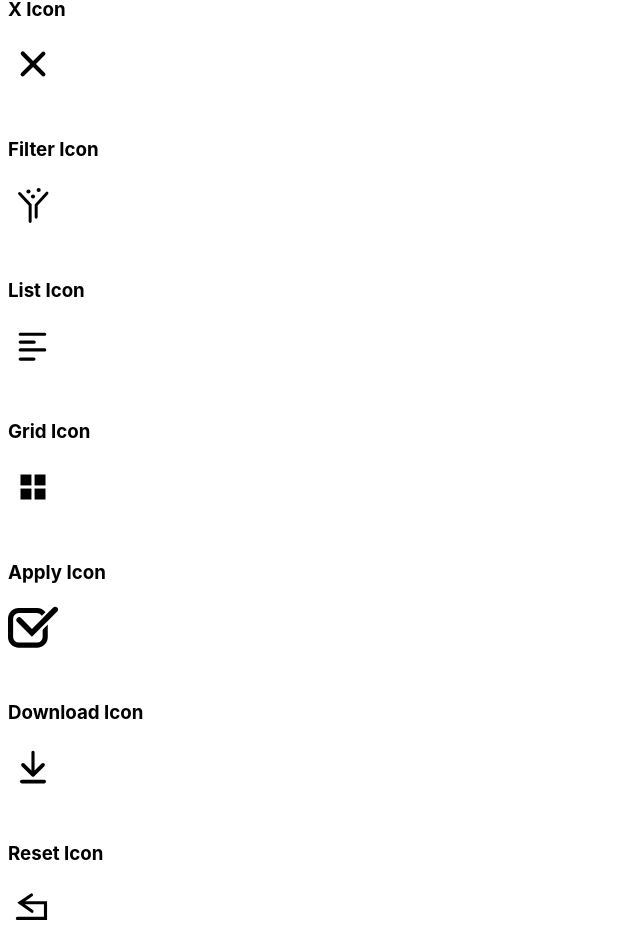
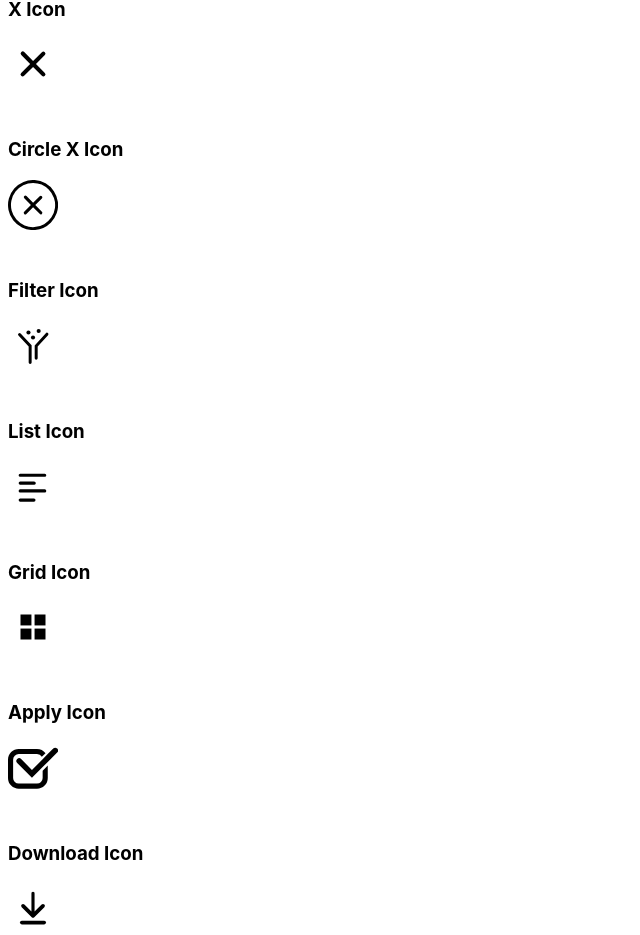
Before and after one commit to NYPL/dgx-svg-icons, a React app: page / in a window 1280 px wide. Shown: the part 1238-2173 px from the top of the page, without its empty margins (0-640 px from the left). Built offline with nearby package versions, Linux system fonts and the light colour scheme.

Commit message:
:meat_on_bone: added in the closer icon w/ a circle (x)

```diff
--- a/index.html
+++ b/index.html
@@ -36,6 +36,9 @@
 
     <h3>X Icon</h3>
     <div id="XIcon"></div>
+
+    <h3>Circle X Icon</h3>
+    <div id="xCloseIcon"></div>
 
     <h3>Filter Icon</h3>
     <div id="filterIcon"></div>
--- a/src/app.jsx
+++ b/src/app.jsx
@@ -8,6 +8,7 @@ import {
   BookIcon,
   DotsIcon,
   XIcon,
+  XCloseIcon,
   FilterIcon,
   ListIcon,
   GridIcon,
@@ -77,6 +78,8 @@ render(<DotsIcon />, document.getElementById('dotsIcon'));
 
 // Render Dots SVG Icon
 render(<XIcon />, document.getElementById('XIcon'));
+
+render(<XCloseIcon iconId="close" />, document.getElementById('xCloseIcon'));
 
 // Render the Facebook Icon
 render(<FaceBookIcon iconId="facebook" />, document.getElementById('faceBookIcon'));
--- /dev/null
+++ b/src/components/XCloseIcon.jsx
@@ -0,0 +1,44 @@
+import React from 'react';
+import PropTypes from 'prop-types';
+
+const XCloseIcon = ({
+    ariaHidden,
+    className,
+    iconId,
+    preserveAspectRatio,
+    title,
+    viewBox,
+  }) => (
+  <svg
+    aria-hidden={ariaHidden}
+    aria-labelledby={iconId}
+    className={`${className} svgIcon`}
+    preserveAspectRatio={preserveAspectRatio}
+    viewBox={viewBox}
+  >
+    <title id={iconId}>{title}</title>
+      <g>
+        <path d="M52.36107,47.9805,65.04781,35.29375a2.97433,2.97433,0,1,0-4.20634-4.20634L48.18214,43.74674,35.509,30.90731a2.97542,2.97542,0,0,0-4.23539,4.1802L43.97471,47.95417,31.095,60.83392a2.97433,2.97433,0,1,0,4.20634,4.20634L48.154,52.18757,60.82695,65.02573a2.9744,2.9744,0,0,0,4.23539-4.17729Z"/>
+        <path d="M48.07141,96.142A48.0713,48.0713,0,1,1,82.07922,82.07849h0A47.94915,47.94915,0,0,1,48.07141,96.142Zm0-90.48193A42.41114,42.41114,0,1,0,78.07532,18.06775,42.29216,42.29216,0,0,0,48.07141,5.66Z"/>
+      </g>
+  </svg>
+);
+
+XCloseIcon.propTypes = {
+  ariaHidden: PropTypes.bool,
+  className: PropTypes.string,
+  iconId: PropTypes.string.isRequired,
+  preserveAspectRatio: PropTypes.string,
+  title: PropTypes.string,
+  viewBox: PropTypes.string,
+};
+
+XCloseIcon.defaultProps = {
+  ariaHidden: true,
+  className: 'x-close-circle-icon',
+  preserveAspectRatio: 'xMidYMid meet',
+  title: 'close',
+  viewBox: '0 0 96 96',
+};
+
+export default XCloseIcon;
--- a/src/icons.jsx
+++ b/src/icons.jsx
@@ -5,6 +5,7 @@ import CarouselCircleIcon from './components/CarouselCircleIcon.jsx';
 import BookIcon from './components/BookIcon.jsx';
 import DotsIcon from './components/DotsIcon.jsx';
 import XIcon from './components/XIcon.jsx';
+import XCloseIcon from './components/XCloseIcon.jsx';
 import FilterIcon from './components/FilterIcon.jsx';
 import ListIcon from './components/ListIcon.jsx';
 import GridIcon from './components/GridIcon.jsx';
@@ -48,6 +49,7 @@ export {
   BookIcon,
   DotsIcon,
   XIcon,
+  XCloseIcon,
   FilterIcon,
   ListIcon,
   GridIcon,
```
Also changed, not shown: 2 other files (tests, documents, lock files or other folders).
